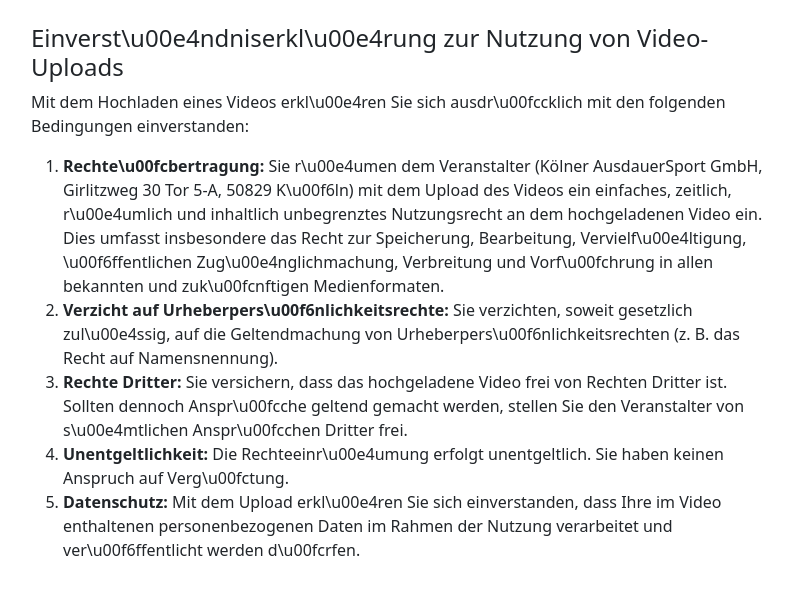
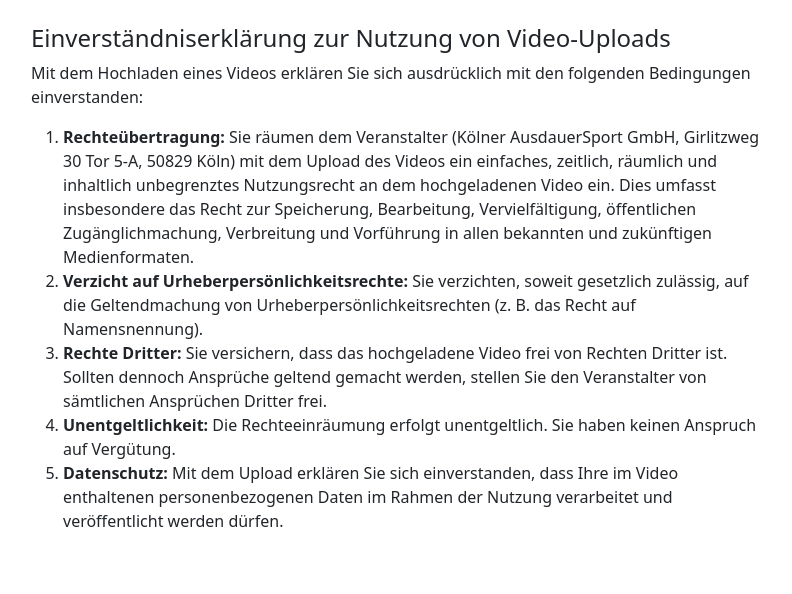
Before and after one commit to jensbruegmann86/supportervideos, a Next.js app: page /terms in a window 1280 px wide. Shown: the top 594 px of the page, without its empty margins (241-1033 px from the left). Built offline with nearby package versions, Linux system fonts and the light colour scheme.

Commit message:
Fix Hobby cron limit (daily) and broken unicode escapes in README/terms

```diff
--- a/app/terms/page.js
+++ b/app/terms/page.js
@@ -3,40 +3,40 @@ export default function TermsPage() {
     <div className="container py-4">
       <div className="row justify-content-center">
         <div className="col-md-10 col-lg-8">
-          <h4>Einverst\u00e4ndniserkl\u00e4rung zur Nutzung von Video-Uploads</h4>
+          <h4>Einverständniserklärung zur Nutzung von Video-Uploads</h4>
           <p>
-            Mit dem Hochladen eines Videos erkl\u00e4ren Sie sich ausdr\u00fccklich mit den
+            Mit dem Hochladen eines Videos erklären Sie sich ausdrücklich mit den
             folgenden Bedingungen einverstanden:
           </p>
           <ol>
             <li>
-              <strong>Rechte\u00fcbertragung:</strong> Sie r\u00e4umen dem Veranstalter
-              (Kölner AusdauerSport GmbH, Girlitzweg 30 Tor 5-A, 50829 K\u00f6ln) mit dem
-              Upload des Videos ein einfaches, zeitlich, r\u00e4umlich und inhaltlich
+              <strong>Rechteübertragung:</strong> Sie räumen dem Veranstalter
+              (Kölner AusdauerSport GmbH, Girlitzweg 30 Tor 5-A, 50829 Köln) mit dem
+              Upload des Videos ein einfaches, zeitlich, räumlich und inhaltlich
               unbegrenztes Nutzungsrecht an dem hochgeladenen Video ein. Dies umfasst
-              insbesondere das Recht zur Speicherung, Bearbeitung, Vervielf\u00e4ltigung,
-              \u00f6ffentlichen Zug\u00e4nglichmachung, Verbreitung und Vorf\u00fchrung in allen
-              bekannten und zuk\u00fcnftigen Medienformaten.
+              insbesondere das Recht zur Speicherung, Bearbeitung, Vervielfältigung,
+              öffentlichen Zugänglichmachung, Verbreitung und Vorführung in allen
+              bekannten und zukünftigen Medienformaten.
             </li>
             <li>
-              <strong>Verzicht auf Urheberpers\u00f6nlichkeitsrechte:</strong> Sie
-              verzichten, soweit gesetzlich zul\u00e4ssig, auf die Geltendmachung von
-              Urheberpers\u00f6nlichkeitsrechten (z. B. das Recht auf Namensnennung).
+              <strong>Verzicht auf Urheberpersönlichkeitsrechte:</strong> Sie
+              verzichten, soweit gesetzlich zulässig, auf die Geltendmachung von
+              Urheberpersönlichkeitsrechten (z. B. das Recht auf Namensnennung).
             </li>
             <li>
               <strong>Rechte Dritter:</strong> Sie versichern, dass das hochgeladene
-              Video frei von Rechten Dritter ist. Sollten dennoch Anspr\u00fcche geltend
-              gemacht werden, stellen Sie den Veranstalter von s\u00e4mtlichen
-              Anspr\u00fcchen Dritter frei.
+              Video frei von Rechten Dritter ist. Sollten dennoch Ansprüche geltend
+              gemacht werden, stellen Sie den Veranstalter von sämtlichen
+              Ansprüchen Dritter frei.
             </li>
             <li>
-              <strong>Unentgeltlichkeit:</strong> Die Rechteeinr\u00e4umung erfolgt
-              unentgeltlich. Sie haben keinen Anspruch auf Verg\u00fctung.
+              <strong>Unentgeltlichkeit:</strong> Die Rechteeinräumung erfolgt
+              unentgeltlich. Sie haben keinen Anspruch auf Vergütung.
             </li>
             <li>
-              <strong>Datenschutz:</strong> Mit dem Upload erkl\u00e4ren Sie sich
+              <strong>Datenschutz:</strong> Mit dem Upload erklären Sie sich
               einverstanden, dass Ihre im Video enthaltenen personenbezogenen Daten im
-              Rahmen der Nutzung verarbeitet und ver\u00f6ffentlicht werden d\u00fcrfen.
+              Rahmen der Nutzung verarbeitet und veröffentlicht werden dürfen.
             </li>
           </ol>
         </div>
```
Also changed, not shown: vercel.json, 1 other file (tests, documents, lock files or other folders).
